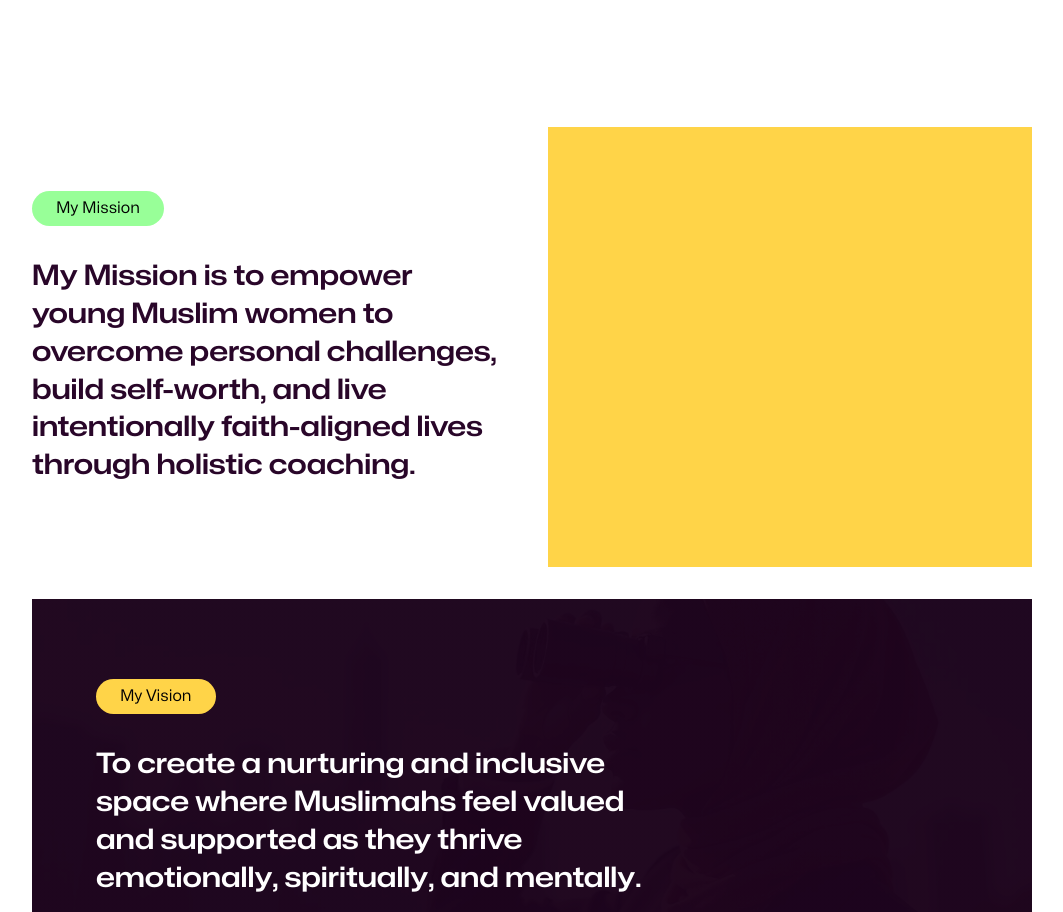
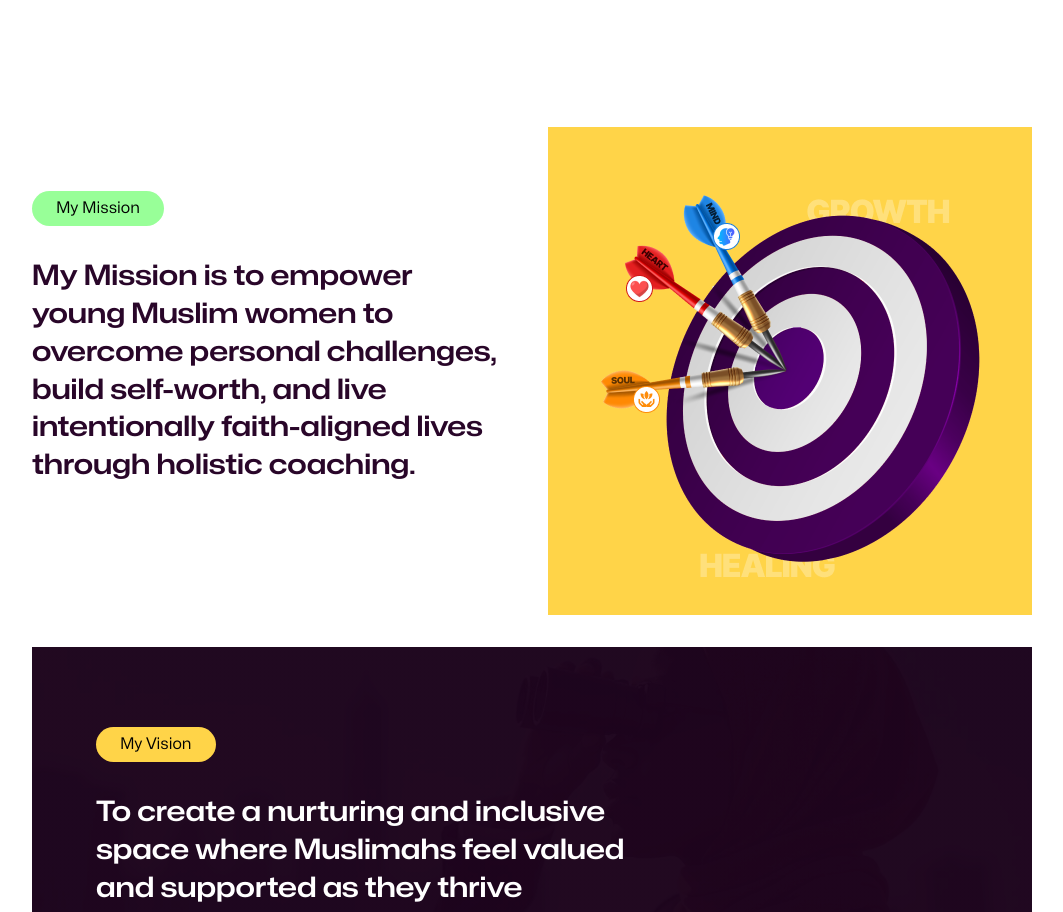
Before and after one commit to jubril-a/safe-with-muhinat, a Next.js app: page / in a window 1280 px wide. Shown: the part 2860-3772 px from the top of the page, without its empty margins (108-1171 px from the left). Built offline with nearby package versions, Linux system fonts and the light colour scheme.

Commit message:
upload mission image

```diff
--- a/app/components/Mnv.jsx
+++ b/app/components/Mnv.jsx
@@ -11,7 +11,9 @@ const Mnv = () => {
                     <h3 className={`${styles.heading} ${MonaSans.className}`} style={{backgroundColor: "#98FF98"}}>My Mission</h3>
                     <p className={styles.text} style={{color: "#290629"}}>My Mission is to empower young Muslim women to overcome personal challenges, build self-worth, and live intentionally faith-aligned lives through holistic coaching. </p>
                 </div>
-                <div className={styles.missionImage}></div>
+                <div className={`${styles.missionImage} center`}>
+                    <Image src="/images/mission.png" width="484" height="440" alt=""/>
+                </div>
             </div>
             <div className={styles.vision}>
                 <div className={styles.vision1}>
--- a/app/components/mnv.module.scss
+++ b/app/components/mnv.module.scss
@@ -41,12 +41,21 @@
 
 .missionImage {
     background-color: variables.$gold_300;
-    min-height: 440px;
+    padding-block: 2rem 1rem;
+
+    img {
+        max-width: 100%;
+        height: auto;
+    }
+
+    @media (min-width: 480px) {
+        min-height: 440px;
+    }
 }
 
 .vision1 {
     margin-block: 2rem;
-    padding: 2rem;
+    padding: 3rem 2rem;
     background: linear-gradient(to right, rgba(29, 4, 29, 0.98), rgba(29, 4, 29, 0.98)), url('/images/vision1.jpeg') no-repeat center center;
     background-size: cover;
 
```
Also changed, not shown: public/images/mission.png (added).
